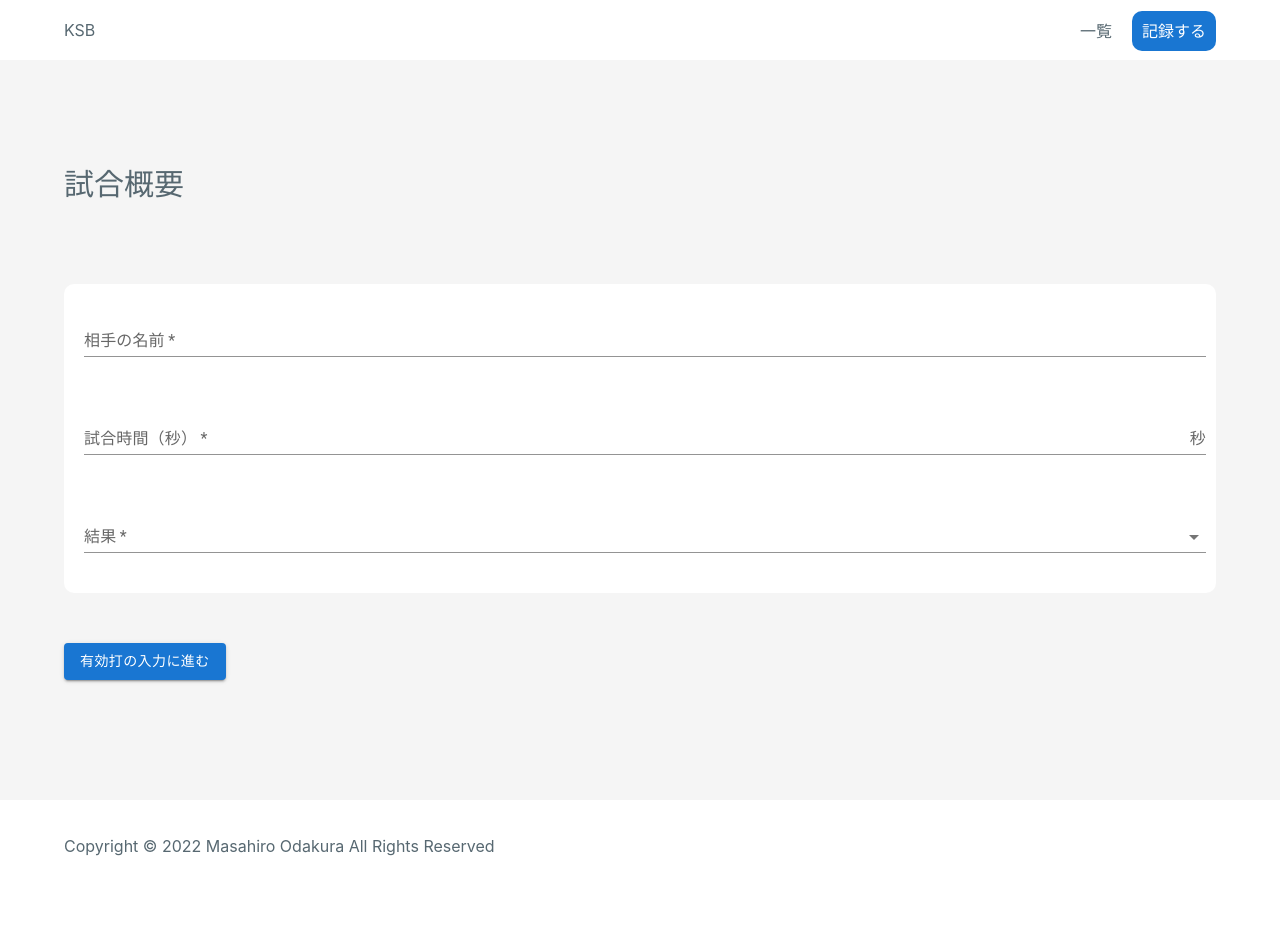
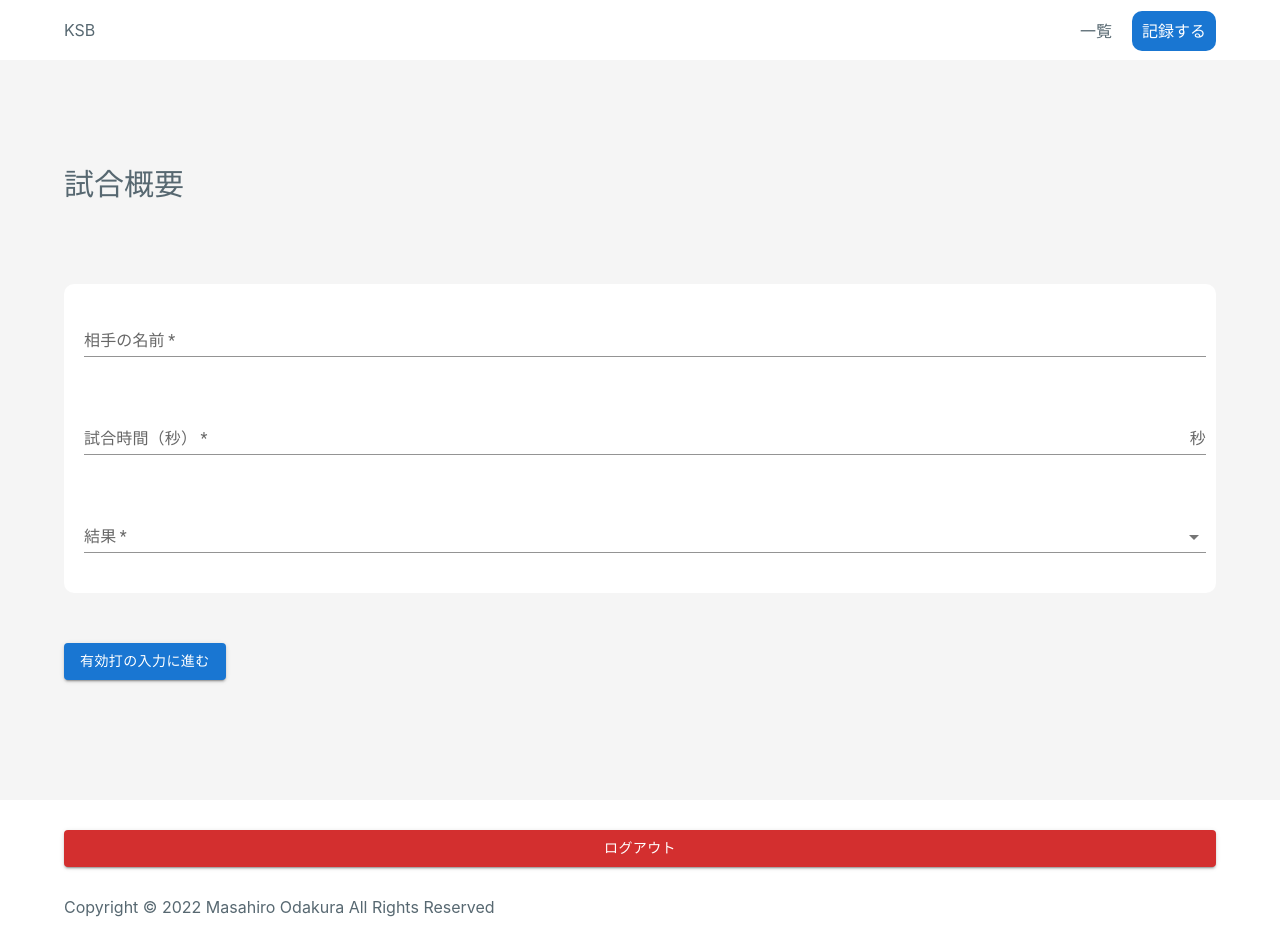
Before and after one commit to masoda1112/KendoScoreBookView, a Next.js app: page /1/add in a window 1280 px wide. Shown: the top 952 px of the page. Before the commit the page ends 900 px from the top, so only its background shows below. Built offline with nearby package versions, Linux system fonts and the light colour scheme.

Commit message:
ログアウト機能実装

```diff
--- a/components/footer.js
+++ b/components/footer.js
@@ -1,7 +1,17 @@
+import { Button } from "@mui/material"
+import { useRouter } from "next/router"
+import { useCookies } from "react-cookie"
 const Footer =()=> {
+    const router = useRouter()
+    const [cookies, setCookie, removeCookie] = useCookies(["access_token"])
+    const logout = () => {
+        removeCookie(["access_token"])
+        router.push("/")
+    }
     return (
         <div className="footer">
             <div className="footer-inner">
+                <Button fullWidth variant="contained" color="error" onClick={() => logout()}>ログアウト</Button>
                 <p className="copy-light">Copyright © 2022 Masahiro Odakura All Rights Reserved</p>
             </div>
         </div>
--- a/pages/[username]/[game].js
+++ b/pages/[username]/[game].js
@@ -2,7 +2,7 @@ import GameOverView from "../../components/gameOverView"
 // import BarGraphSection from "../../components/barGraphSection"
 import React, { useState, useEffect } from 'react'
 import { useCookies } from "react-cookie"
-import { useRouter } from 'next/router'
+import { Router, useRouter } from 'next/router'
 import dynamic from "next/dynamic"
 import Link from 'next/link'
 import axios from 'axios'
@@ -21,7 +21,8 @@ const Game =()=>{
     const headers = {Authorization : 'Bearer ' + cookies.access_token}
 
     // gameId取得
-    const path = useRouter().asPath
+    const router = useRouter()
+    const path = router.asPath
     const slicePosition = path.indexOf('/', path.indexOf('/') + 1)
     const gameId = Number(path.substring(slicePosition + 1))
 
@@ -49,6 +50,7 @@ const Game =()=>{
         })
         .catch ((error) => {
             console.error(error)
+            router.push("/")
         })
     }
 
--- a/pages/[username]/add.js
+++ b/pages/[username]/add.js
@@ -94,6 +94,7 @@ const RecordGame =()=>{
             })
             .catch ((error) => {
                 console.error(error)
+                router.push("/")
             })
             setCount(0)
         }
--- a/pages/[username]/games.js
+++ b/pages/[username]/games.js
@@ -14,6 +14,7 @@ const Games =(props)=>{
     const userName = getUserName()
     const [cookies, setCookie, removeCookie] = useCookies(["access_token"])
     const headers = {Authorization : 'Bearer ' + cookies.access_token}
+    const router = useRouter()
 
     useEffect(() => {
         getRequest()
@@ -26,6 +27,7 @@ const Games =(props)=>{
         })
         .catch ((error) => {
             console.error(error)
+            router.push("/")
         })
     }
 
--- a/pages/[username]/index.js
+++ b/pages/[username]/index.js
@@ -2,7 +2,7 @@ import React, { useState, useEffect } from 'react'
 
 // import CircleGraphSection from '../../components/circleGraphSection'
 import dynamic from "next/dynamic"
-import { useRouter } from 'next/router'
+import { Router, useRouter } from 'next/router'
 import RatioItem from '../../components/ratioItem'
 import Link from 'next/link'
 import { useCookies } from "react-cookie"
@@ -24,6 +24,7 @@ const Home = () => {
     const [cookies, setCookie, removeCookie] = useCookies(["access_token"])
     const userName = getUserName()
     const headers = {Authorization : 'Bearer ' + cookies.access_token}
+    const router = useRouter()
 
 
     useEffect(() => {
@@ -46,6 +47,7 @@ const Home = () => {
         })
         .catch ((error) => {
             console.error(error)
+            router.push("/")
         })
     }
 
--- a/pages/index.js
+++ b/pages/index.js
@@ -54,7 +54,7 @@ const TopPage = () => {
         <div className='top-section'>
           <div className='top-section-container'>
             <h1 className="top-section-title">剣道を科学しよう。</h1>
-            <p className="top-section-description">スコア表に残らない、一本にはならなかった技。それらを記録することで、新たな気づきが得られるかもしれません。</p>
+            <p className="top-section-description white">スコア表に残らない、一本にはならなかった技。それらを記録することで、新たな気づきが得られるかもしれません。</p>
             <Button variant="contained" onClick={() => onClickRegister()}>無料登録</Button>
           </div>
         </div>
--- a/styles/globals.css
+++ b/styles/globals.css
@@ -17,6 +17,10 @@ a {
 
 * {
   box-sizing: border-box;
+}
+
+.white{
+  color: white;
 }
 
 main{
@@ -57,8 +61,9 @@ main{
 }
 
 .footer{
-  height: 100px;
-  padding-top: 20px;
+  height: auto;
+  padding-top: 30px;
+  padding-bottom: 30px;
   box-shadow: 12px 12px 2px 1px rgba(0, 0, 255, .2);
 }
 
@@ -66,7 +71,9 @@ main{
   width: 90%;
   margin: auto;
 }
-
+.copy-light{
+  margin-top: 30px;
+}
 .addgame{
   padding-bottom: 30px;
 }
```
